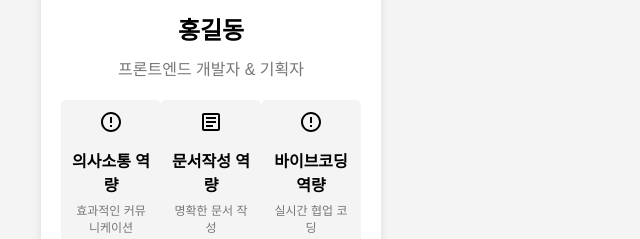
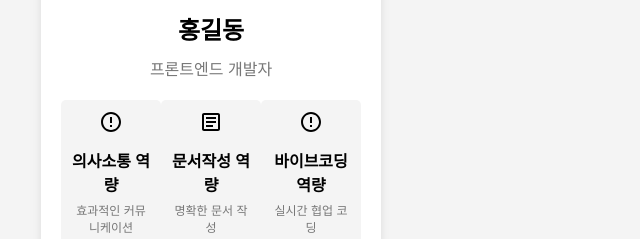
Before and after one commit to mansuk12/myfirstvibe, a plain HTML site: page index.html in a window 1280 px wide. Shown: the part 275-514 px from the top of the page, 429-1069 px from the left. Drawn offline with Linux system fonts and the light colour scheme.

Commit message:
프로필 원복

```diff
--- a/index.html
+++ b/index.html
@@ -11,7 +11,7 @@
     <div class="card">
         <img src="https://search.pstatic.net/common/?src=http%3A%2F%2Fblogfiles.naver.net%2FMjAyNDEyMTBfMTI1%2FMDAxNzMzODEyMzk2MDE0.qtv8ZTaaARIjEGPjh1JzpIbdZHgyHi1Ig2VkWCdG1PQg.p1696UcByJPSWWrPIsuxCu5ObdEP0lQnLlQq1we-590g.PNG&type=sc960_832" alt="프로필 사진">
         <h1>홍길동</h1>
-        <p>프론트엔드 개발자 & 기획자</p>
+        <p>프론트엔드 개발자</p>
         <div class="skills">
             <div class="skill-card">
                 <svg width="24" height="24" viewBox="0 0 24 24" fill="none" xmlns="http://www.w3.org/2000/svg">
```
